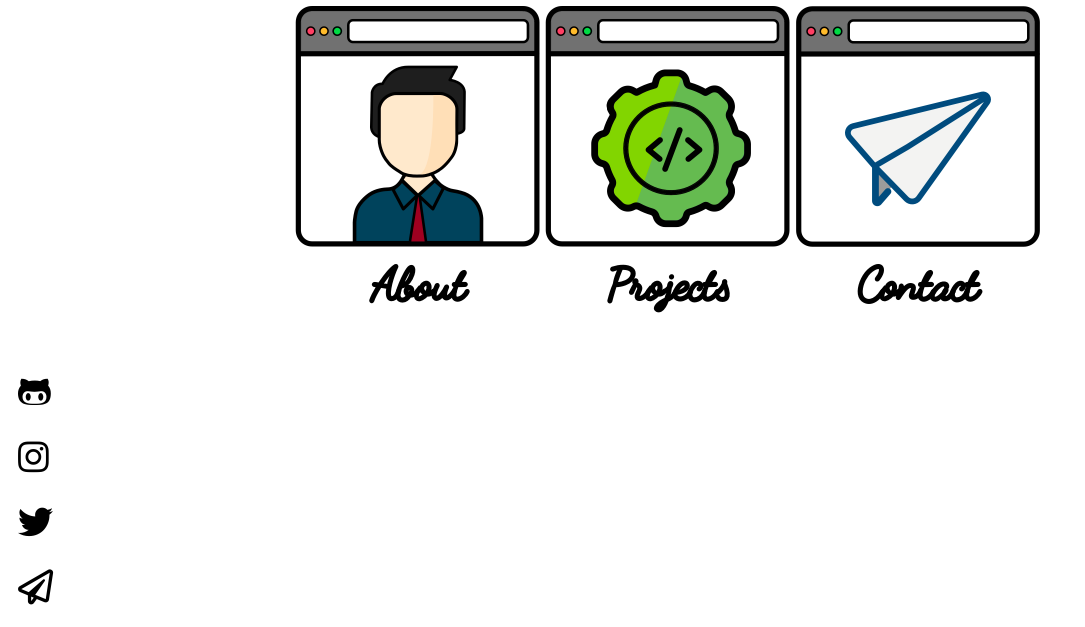
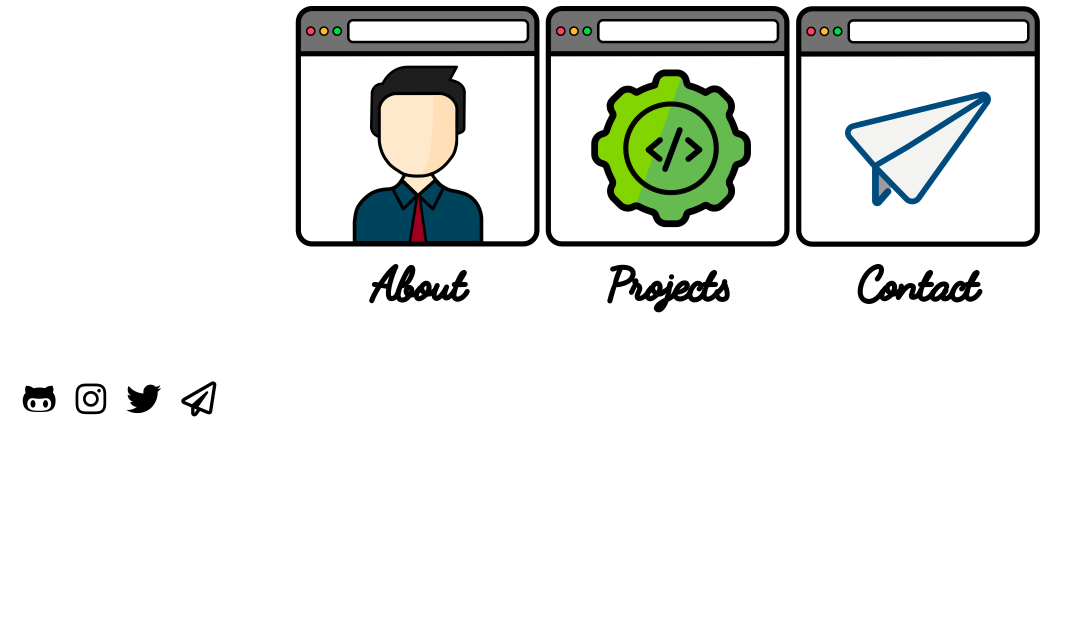
Before and after one commit to alex-vong/biz-card-website, a PHP site: page / in a window 1280 px wide. Shown: the part 369-996 px from the top of the page, without its empty margins (0-1085 px from the left). After the commit the page ends 786 px from the top, so only its background shows below. Run offline with PHP 8.4, Linux system fonts and the light colour scheme.

Commit message:
change footer

```diff
--- a/css/styles.css
+++ b/css/styles.css
@@ -13,6 +13,7 @@ src: local('FabfeltScript Bold'), url('../fab/FabfeltScript-Bold.woff') format('
 
 body {
 	font-family: 'FabfeltScript', cursive, helvetica;
+
 }
 
 span.hidden {
@@ -141,6 +142,7 @@ footer i {
 
 @media (min-width: 1024px) {
 
+
 	main {
 		display: flex;
 		height: 80vh;
@@ -196,8 +198,8 @@ footer i {
 	}
 
 	footer {
-		display: flex;
-		flex-direction: column;
-		left: 10px;
+		position: fixed;
+		bottom: 0;
+		left: 1vw;
 	}
 }
```
